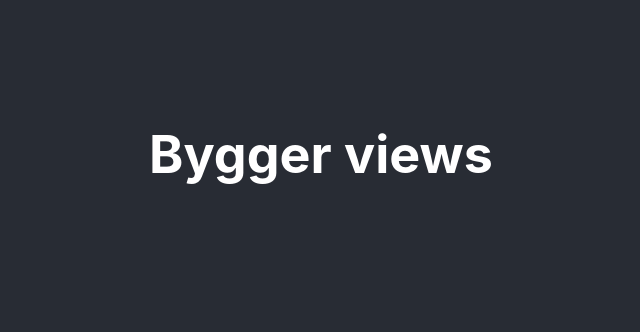
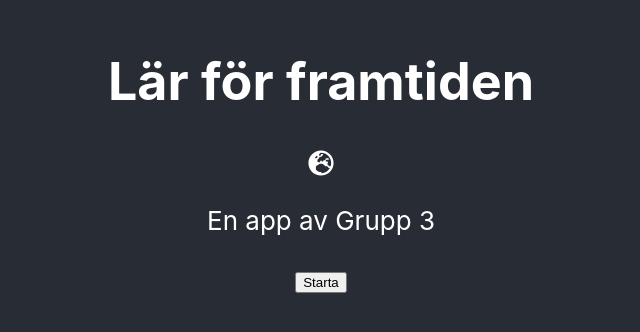
Before and after one commit to preeyaJo/group3project, a React (Create React App) app: page / in a window 1280 px wide. Shown: the part 246-578 px from the top of the page, without its empty margins (319-959 px from the left). Built offline with nearby package versions, Linux system fonts and the light colour scheme.

Commit message:
<Startat med struktur för startsida samt länkar in FontAwsome>

```diff
--- a/package.json
+++ b/package.json
@@ -3,6 +3,9 @@
   "version": "0.1.0",
   "private": true,
   "dependencies": {
+    "@fortawesome/fontawesome-svg-core": "^1.2.36",
+    "@fortawesome/free-solid-svg-icons": "^5.15.4",
+    "@fortawesome/react-fontawesome": "^0.1.16",
     "@testing-library/jest-dom": "^5.15.0",
     "@testing-library/react": "^11.2.7",
     "@testing-library/user-event": "^12.8.3",
--- a/src/App.js
+++ b/src/App.js
@@ -16,15 +16,14 @@ function App() {
   return (
     <div className="App">
       <header className="App-header">
-        <h1>Bygger views</h1>
 
         <Router>
           <div>
           <Switch>
 
-            <Route path="/start" component={Start}/>
+            <Route path="/" exact component={Start}/>
             <Route path="/futureclimate" component={FutureClimate}/>
-            <Route path="/cctopics" component={CCTopics}/>
+            <Route path="/cctopics" exact component={CCTopics}/>
             <Route path="/quizlobby" component={QuizLobby}/>
             <Route path="/quiz" component={Quiz}/>
             <Route path="/result" component={Result}/>
--- a/src/Views/Start.js
+++ b/src/Views/Start.js
@@ -1,10 +1,16 @@
 import React from "react";
 import "../App.css";
+
+import { FontAwesomeIcon } from '@fortawesome/react-fontawesome';
+import { faGlobeEurope } from "@fortawesome/free-solid-svg-icons";
 
 export function Start() {
   return (
     <div>
-      <h2 className="display-4 display">Startvy</h2>
+      <h1>Lär för framtiden</h1>
+      <FontAwesomeIcon icon={faGlobeEurope}></FontAwesomeIcon>
+      <p>En app av Grupp 3</p>
+      <button>Starta</button>
     </div>
   );
 }
```
Also changed, not shown: 1 other file (tests, documents, lock files or other folders).
